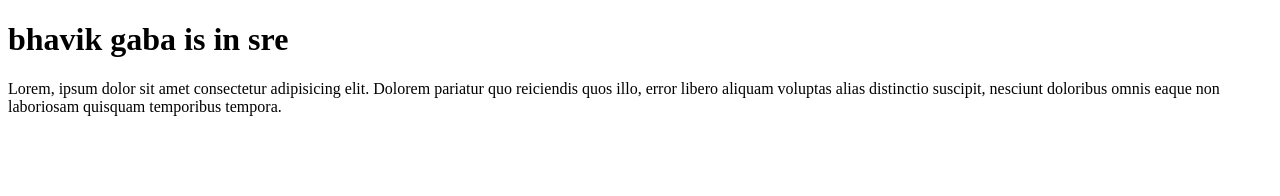
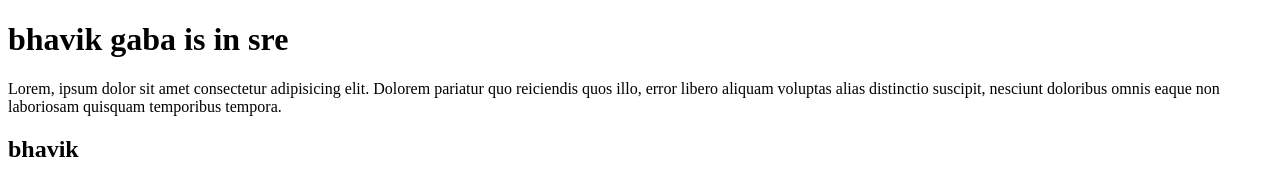
Before and after one commit to bhavikgaba4/learn-git, a plain HTML site: page index.html in a window 1280 px wide. Drawn offline with Linux system fonts and the light colour scheme.

```diff
--- a/index.html
+++ b/index.html
@@ -8,5 +8,6 @@
 <body>
     <h1>bhavik gaba is in sre</h1>
     <p>Lorem, ipsum dolor sit amet consectetur adipisicing elit. Dolorem pariatur quo reiciendis quos illo, error libero aliquam voluptas alias distinctio suscipit, nesciunt doloribus omnis eaque non laboriosam quisquam temporibus tempora.</p>
+    <h2>bhavik</h2>
 </body>
 </html>
```
